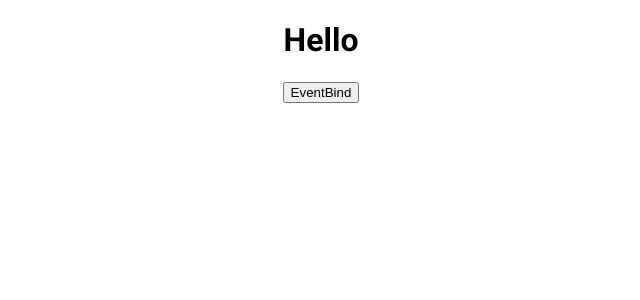
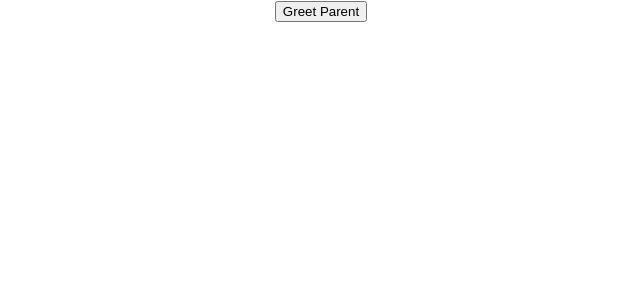
Before and after one commit to Hussain-Mehdi/React-Learning, a React (Create React App) app: page / in a window 1280 px wide. Shown: the top 300 px of the page, without its empty margins (319-959 px from the left). Built offline with nearby package versions, Linux system fonts and the light colour scheme.

Commit message:
method as props

```diff
--- a/src/App.js
+++ b/src/App.js
@@ -6,6 +6,7 @@
 import FunctionClick from './components/FunctionClick';
 import ClassClick from './components/ClassClick';
 import EventBind from './components/EventBind';
+import ParentComponent from './components/ParentComponent';
 
 function App() {
   return (
@@ -27,7 +28,9 @@
 
 <ClassClick /> */}
 
-<EventBind />
+{/* <EventBind /> */}
+
+<ParentComponent />
 
     </div>
   );
--- /dev/null
+++ b/src/components/ChildComponent.jsx
@@ -0,0 +1,11 @@
+
+import React from 'react'
+
+function ChildComponent(props) {
+
+  return (
+    <button onClick={()=>props.greetHandler("I am Child")}>Greet Parent</button>
+  )
+}
+
+export default ChildComponent
--- /dev/null
+++ b/src/components/ParentComponent.jsx
@@ -0,0 +1,26 @@
+import React, { Component } from 'react'
+import ChildComponent from './ChildComponent'
+
+class ParentComponent extends Component {
+
+constructor(props) {
+  super(props)
+  this.state = {
+     parentMessage:"Hello Parent"
+  }
+  this.GreetParent=this.GreetParent.bind(this)
+}
+
+  GreetParent(props){
+    alert(`Hello ${props} `)
+  }
+
+
+  render() {
+    return (
+    <ChildComponent greetHandler={this.GreetParent} />
+    )
+  }
+}
+
+export default ParentComponent
```
